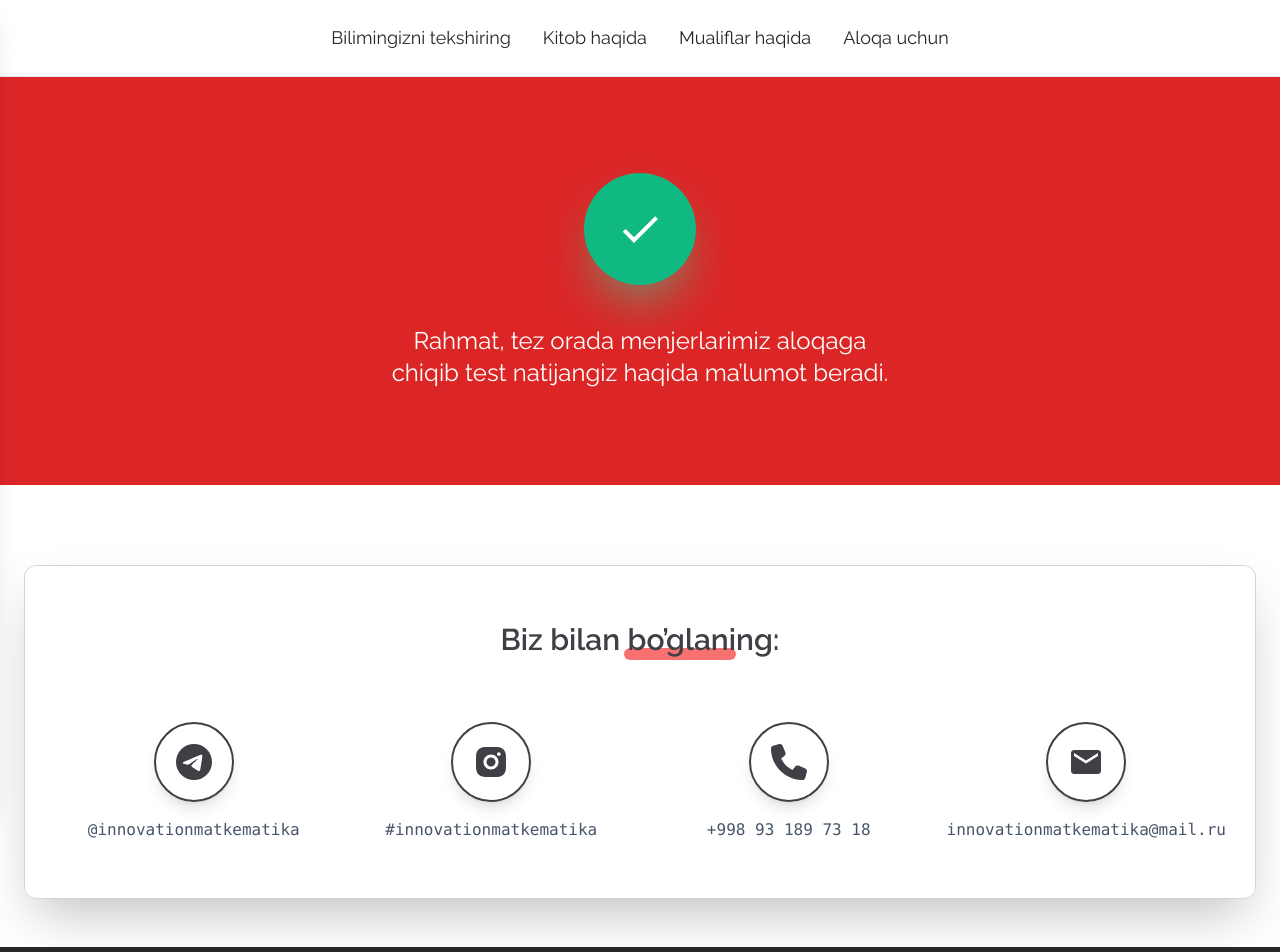
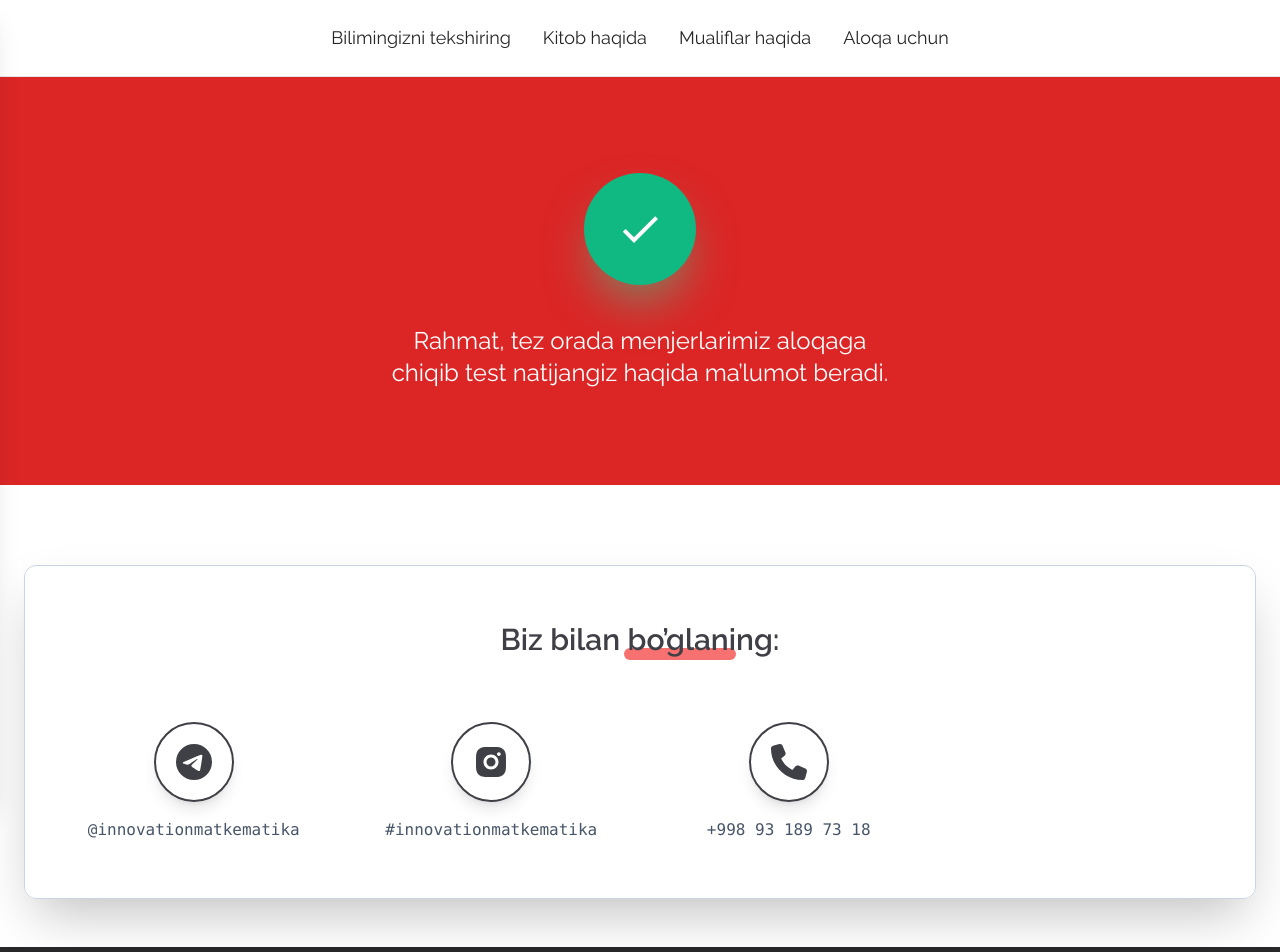
Before and after one commit to frost1335/math, a Next.js app: page /thanks in a window 1280 px wide. Shown: the top 952 px of the page. Built offline with nearby package versions, Linux system fonts and the light colour scheme.

Commit message:
Update Contacts socials

```diff
--- a/src/components/Contacts.tsx
+++ b/src/components/Contacts.tsx
@@ -1,8 +1,8 @@
 import { BsTelegram } from "react-icons/bs";
 import { FaTelegramPlane } from "react-icons/fa";
 import { FaPhone } from "react-icons/fa6";
-import { MdMail } from "react-icons/md";
 import { RiInstagramFill } from "react-icons/ri";
+import { INSTAGRAM_LINK, PHONE_LINK, TELEGRAM_LINK } from "@/constants";
 
 export default function Contacts() {
     return (
@@ -15,7 +15,7 @@
             </h2>
             <ul className="grid lg:grid-cols-4 xl:gap-6 gap-4 gap-y-8 sm:grid-cols-2 mt-6">
                 <li>
-                    <a href="" className="flex flex-col items-center text-slate-600 hover:text-red-600 transition-all">
+                    <a target="_blank" href={TELEGRAM_LINK} className="flex flex-col items-center text-slate-600 hover:text-red-600 transition-all">
                         <span className="mb-4 text-2xl md:text-4xl w-16 h-16 md:w-20 md:h-20 flex items-center justify-center rounded-full border-2 border-zinc-700 text-zinc-700 shadow-lg hover:text-white hover:bg-red-600 hover:border-red-600 hover:shadow-xl transition-all">
                             <BsTelegram />
                         </span>
@@ -23,7 +23,7 @@
                     </a>
                 </li>
                 <li>
-                    <a href="" className="flex flex-col items-center text-slate-600 hover:text-red-600 transition-all">
+                    <a target="_blank" href={INSTAGRAM_LINK} className="flex flex-col items-center text-slate-600 hover:text-red-600 transition-all">
                         <span className="mb-4 text-2xl md:text-4xl w-16 h-16 md:w-20 md:h-20 flex items-center justify-center rounded-full border-2 border-zinc-700 text-zinc-700 shadow-lg hover:text-white hover:bg-red-600 hover:border-red-600 hover:shadow-xl transition-all">
                             <RiInstagramFill />
                         </span>
@@ -31,21 +31,13 @@
                     </a>
                 </li>
                 <li>
-                    <a href="" className="flex flex-col items-center text-slate-600 hover:text-red-600 transition-all">
+                    <a target="_blank" href={PHONE_LINK} className="flex flex-col items-center text-slate-600 hover:text-red-600 transition-all">
                         <span className="mb-4 text-2xl md:text-4xl w-16 h-16 md:w-20 md:h-20 flex items-center justify-center rounded-full border-2 border-zinc-700 text-zinc-700 shadow-lg hover:text-white hover:bg-red-600 hover:border-red-600 hover:shadow-xl transition-all">
                             <FaPhone />
                         </span>
                         <p className="font-medium font-mono">+998 93 189 73 18</p>
                     </a>
                 </li>
-                <li>
-                    <a href="" className="flex flex-col items-center text-slate-600 hover:text-red-600 transition-all">
-                        <span className="mb-4 text-2xl md:text-4xl w-16 h-16 md:w-20 md:h-20 flex items-center justify-center rounded-full border-2 border-zinc-700 text-zinc-700 shadow-lg hover:text-white hover:bg-red-600 hover:border-red-600 hover:shadow-xl transition-all">
-                            <MdMail />
-                        </span>
-                        <p className="font-medium font-mono">innovationmatkematika@mail.ru</p>
-                    </a>
-                </li>
             </ul>
         </div>
     )
```
